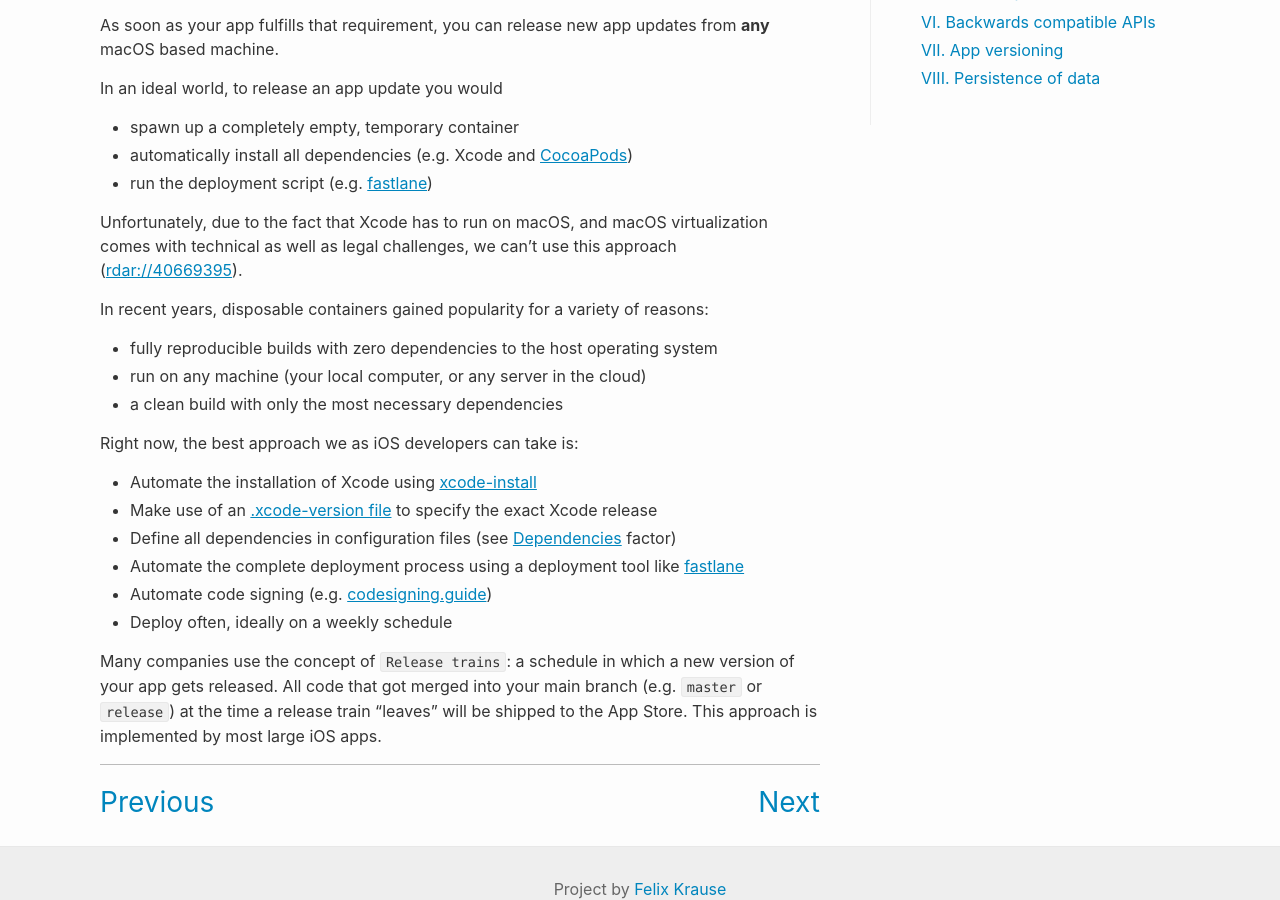
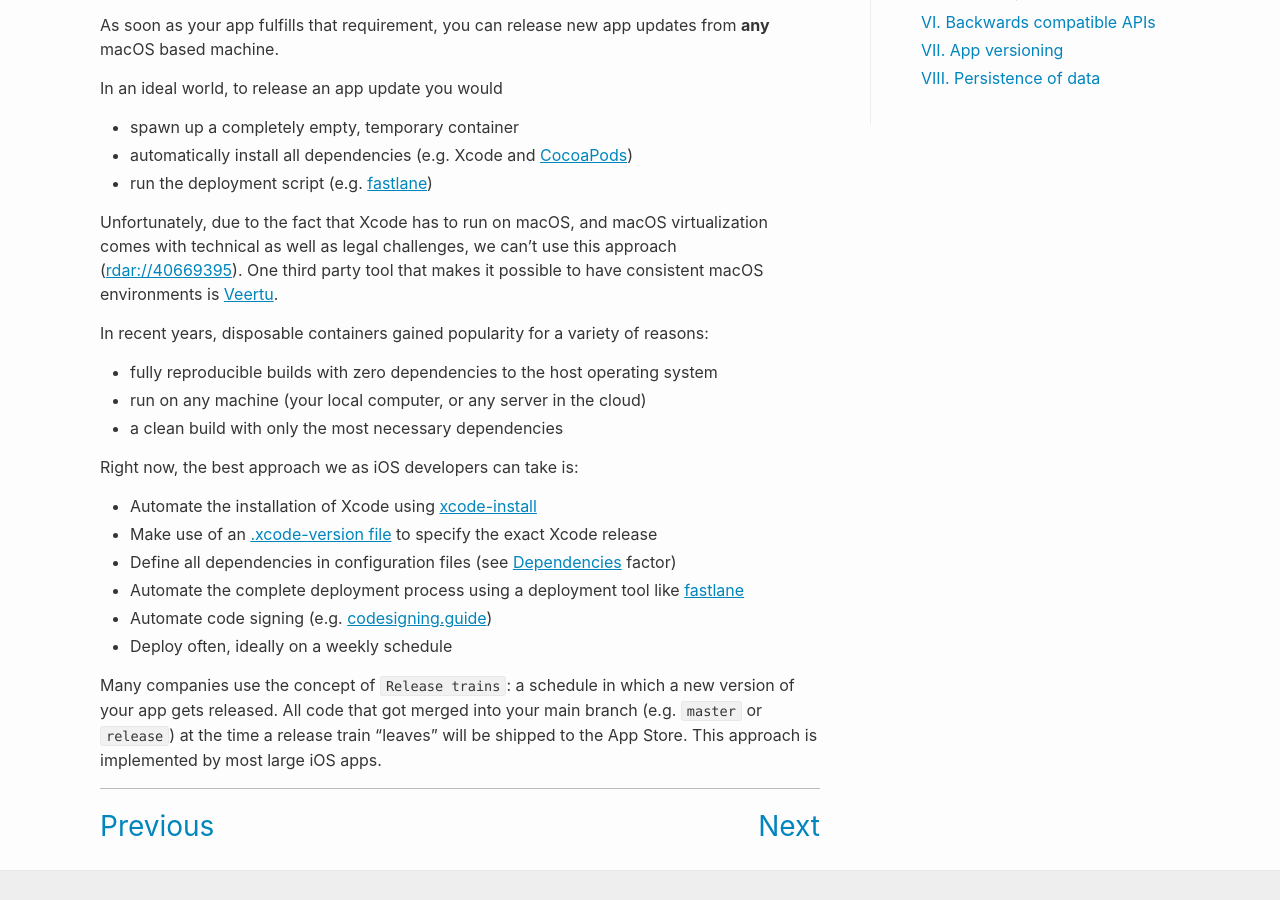
Before and after one commit to ios-factor/ios-factor.com, a Jekyll site: the page built from factors/deployment.md, in a window 1280 px wide and 900 px high, scrolled down 530 px. Built offline with Jekyll 4.4.1, drawn with Linux system fonts in a browser that asks for light colours.

Commit message:
Add link to veertu

```diff
--- a/factors/deployment.md
+++ b/factors/deployment.md
@@ -13,7 +13,7 @@
 - automatically install all dependencies (e.g. Xcode and [CocoaPods](https://cocoapods.org))
 - run the deployment script (e.g. [fastlane](https://fastlane.tools))
 
-Unfortunately, due to the fact that Xcode has to run on macOS, and macOS virtualization comes with technical as well as legal challenges, we can't use this approach ([rdar://40669395](https://openradar.appspot.com/radar?id=4929082424819712)).
+Unfortunately, due to the fact that Xcode has to run on macOS, and macOS virtualization comes with technical as well as legal challenges, we can't use this approach ([rdar://40669395](https://openradar.appspot.com/radar?id=4929082424819712)). One third party tool that makes it possible to have consistent macOS environments is [Veertu](https://veertu.com/).
 
 In recent years, disposable containers gained popularity for a variety of reasons:
 
```
